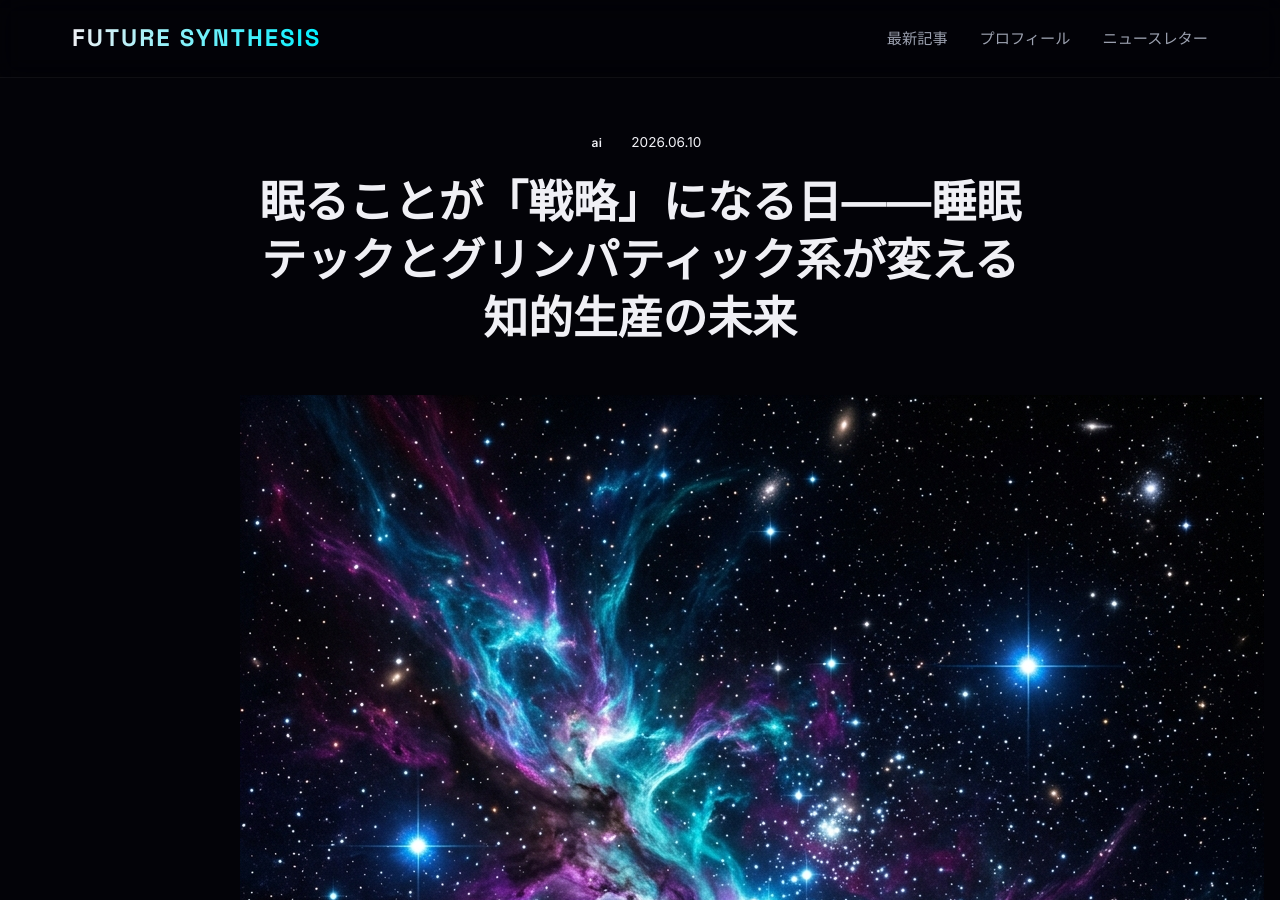
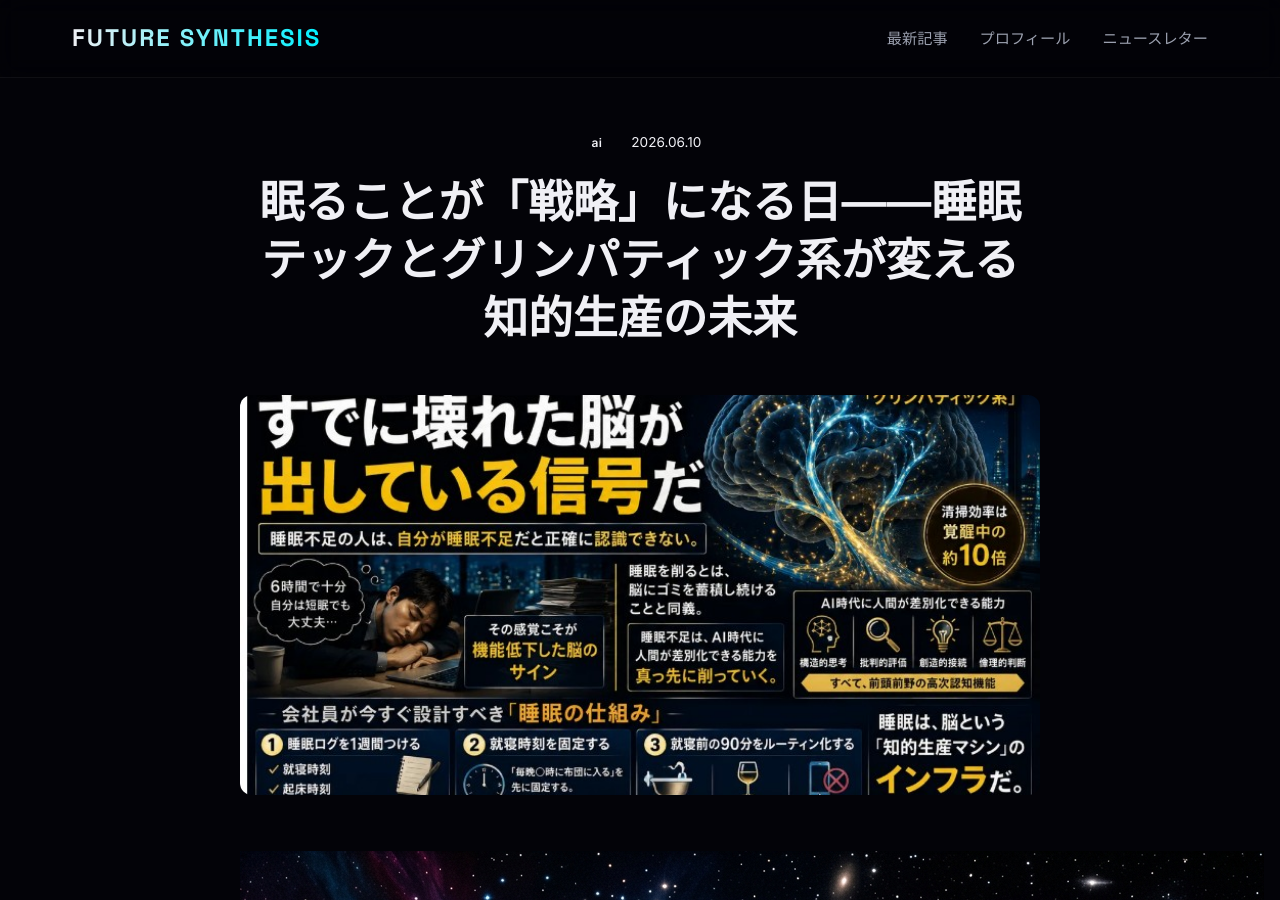
Before and after one commit to phity-j/future_synthesis, a Jekyll site: the page built from _posts/2026-06-10-sleep-tech.md, in a window 1280 px wide and 900 px high. Built offline with Jekyll 4.4.1, drawn with Linux system fonts in a browser that asks for light colours; our own code applies the rules of GitHub Pages for plain Markdown files.

Commit message:
Update _posts/2026-06-10-sleep-tech.md (via Pages CMS)

```diff
--- a/_posts/2026-06-10-sleep-tech.md
+++ b/_posts/2026-06-10-sleep-tech.md
@@ -2,6 +2,7 @@
 title: 眠ることが「戦略」になる日——睡眠テックとグリンパティック系が変える知的生産の未来
 date: 2026-06-10
 description: 脳の廃棄物処理システム「グリンパティック系」の発見は、睡眠を健康管理から知的生産戦略へと再定義した。睡眠テックとAIが交差する2030年代の3つのシナリオ。
+thumbnail: /images/944.jpg
 category: ai
 ---
 ![眠ることが「戦略」になる日](https:/phity-j.github.io/future_synthesis/images/hero_bg.png)
```
